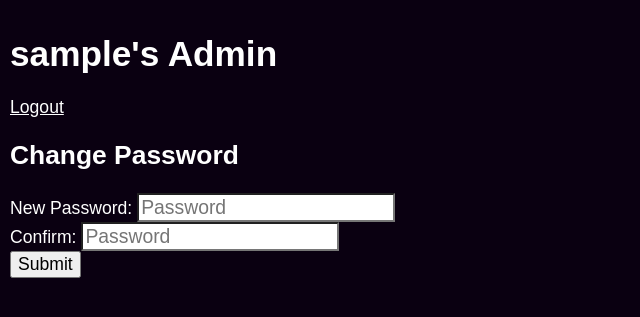
After one commit to gscbravo/inf, a Flask app: page /admin in a window 1280 px wide. The commit adds this page. Shown: the top 317 px of the page, without its empty margins (0-640 px from the left). Run offline with Flask 3, Linux system fonts and the light colour scheme; the visitor is signed in with stand-in values (Sample User, id 1).

Commit message:
change password through web

```diff
--- a/src/app.py
+++ b/src/app.py
@@ -16,7 +16,7 @@
 
 from datetime import datetime, timezone
 from flask import Flask, render_template, redirect, request, session
-from werkzeug.security import check_password_hash
+from werkzeug.security import check_password_hash, generate_password_hash
 import sqlite3
 import os
 import configparser
@@ -101,6 +101,38 @@ def filter_name(str):
 @app.route("/")
 def index():
     return redirect(f"/b/{DEFAULT_BOARD}/")
+
+@app.route("/admin")
+def admin():
+    if "user" not in session:
+        return redirect("/")
+
+    return render_template("admin.html")
+
+@app.route("/changepassword", methods=["GET", "POST"])
+def changepassword():
+    if "user" not in session or request.method == "GET":
+        return redirect("/")
+
+    password = request.form.get("password", "")
+    confirm = request.form.get("confirm", "")
+
+    if not password or not confirm:
+        return render_template("error.html", error="Password cannot be empty")
+
+    if password != confirm:
+        return render_template("error.html", error="Passwords must match")
+
+    conn = sqlite3.connect("staff.db")
+    cur = conn.cursor()
+
+    if not cur.execute('select username from staff where username=?', (session['user'],)).fetchone():
+        return render_template("error.html", error="Username does not exist")
+
+    cur.execute("update staff set password=? where username=?", (generate_password_hash(password), session['user']))
+    conn.commit()
+
+    return render_template("error.html", error="Password successfully changed", type="noerror")
 
 @app.route("/login", methods=["GET", "POST"])
 def login():
@@ -214,7 +246,7 @@ def load_board(board):
 @app.route("/go", methods=["GET", "POST"])
 def go_to_board():
     if request.method == "GET":
-        return render_template("error.html", error="Method not allowed")
+        return redirect("/")
 
     # filter board name and make sure it doesn't start with a digit
     allowed_chars = f"{string.digits}{string.ascii_letters}"
--- /dev/null
+++ b/src/templates/admin.html
@@ -0,0 +1,23 @@
+<!DOCTYPE html>
+<html lang="en">
+<head>
+	<meta charset="UTF-8">
+	<meta name="viewport" content="width=device-width, initial-scale=1.0">
+	<link rel="stylesheet" href="/static/style.css">
+	<title>Admin</title>
+</head>
+<body>
+	<div class="wrapper">
+		<h1>{{ session['user'] }}'s Admin</h1>
+		<p><a href="/logout">Logout</a></p>
+		<h2>Change Password</h2>
+		<form action="/changepassword" method="post">
+			<label for="change-password">New Password:</label>
+			<input type="password" name="password" id="change-password" placeholder="Password" required><br>
+			<label for="confirm-password">Confirm:</label>
+			<input type="password" name="confirm" id="confirm-password" placeholder="Password" required><br>
+			<input type="submit" value="Submit">
+		</form>
+	</div>
+</body>
+</html>
--- a/src/templates/comments.html
+++ b/src/templates/comments.html
@@ -11,7 +11,7 @@
 	<div class="wrapper">
 		{% if session['user'] %}
 		<p>Hello, {{ session['user'] }}</p>
-		<p><a href="/logout">Logout</a></p>
+		<p><a href="/admin">Admin</a> <a href="/logout">Logout</a></p>
 		{% endif %}
 		<h1><a href="/b/{{ board_name }}/">{{ board_name }}</a> - {{ site_name }}</h1>
 		<!-- forum options -->
--- a/src/templates/error.html
+++ b/src/templates/error.html
@@ -4,7 +4,11 @@
 	<meta charset="UTF-8">
 	<meta name="viewport" content="width=device-width, initial-scale=1.0">
 	<link rel="stylesheet" href="/static/style.css">
+	{% if type %}
+	<title>Message</title>
+	{% else %}
 	<title>Error</title>
+	{% endif %}
 </head>
 <body>
 	<h1>{{ error }}</h1>
```
Also changed, not shown: README.md.
